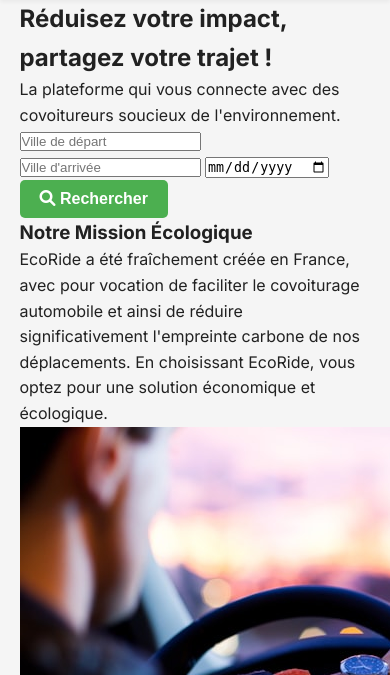
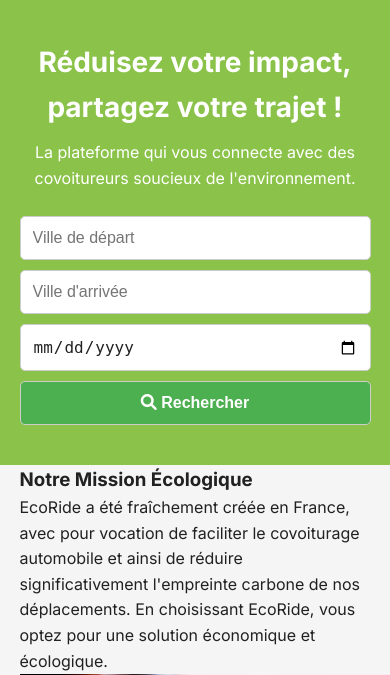
Before and after one commit to BOUDI1/ProjetEcoride, a PHP site: page / in a window 390 px wide; the page is wider, and only the part inside the window is pictured. Shown: the part 68-743 px from the top of that part. Run offline with PHP 8.4, Linux system fonts and the light colour scheme.

Commit message:
ajout de styles pour la section Hero et la barre de recherche mobile

```diff
--- a/style.css
+++ b/style.css
@@ -107,3 +107,40 @@
     color: var(--color-text);
     cursor: pointer;
 }
+/* Hero et Barre de Recherche (Mobile) */
+
+.hero {
+    background-color: var(--color-secondary);
+    color: var(--color-white);
+    padding: 40px 0;
+    text-align: center;
+}
+
+.hero h2 {
+    font-size: 28px;
+    margin-bottom: 10px;
+}
+
+.hero p {
+    margin-bottom: 25px;
+    font-weight: 400;
+}
+
+.search-bar form {
+    display: flex;
+    flex-direction: column;
+    gap: 10px;
+}
+
+.search-bar input,
+.search-bar button {
+    width: 100%;
+    padding: 12px;
+    border-radius: 5px;
+    border: 1px solid #ccc;
+    font-size: 16px;
+}
+
+.search-bar input {
+    color: var(--color-text);
+}
```
